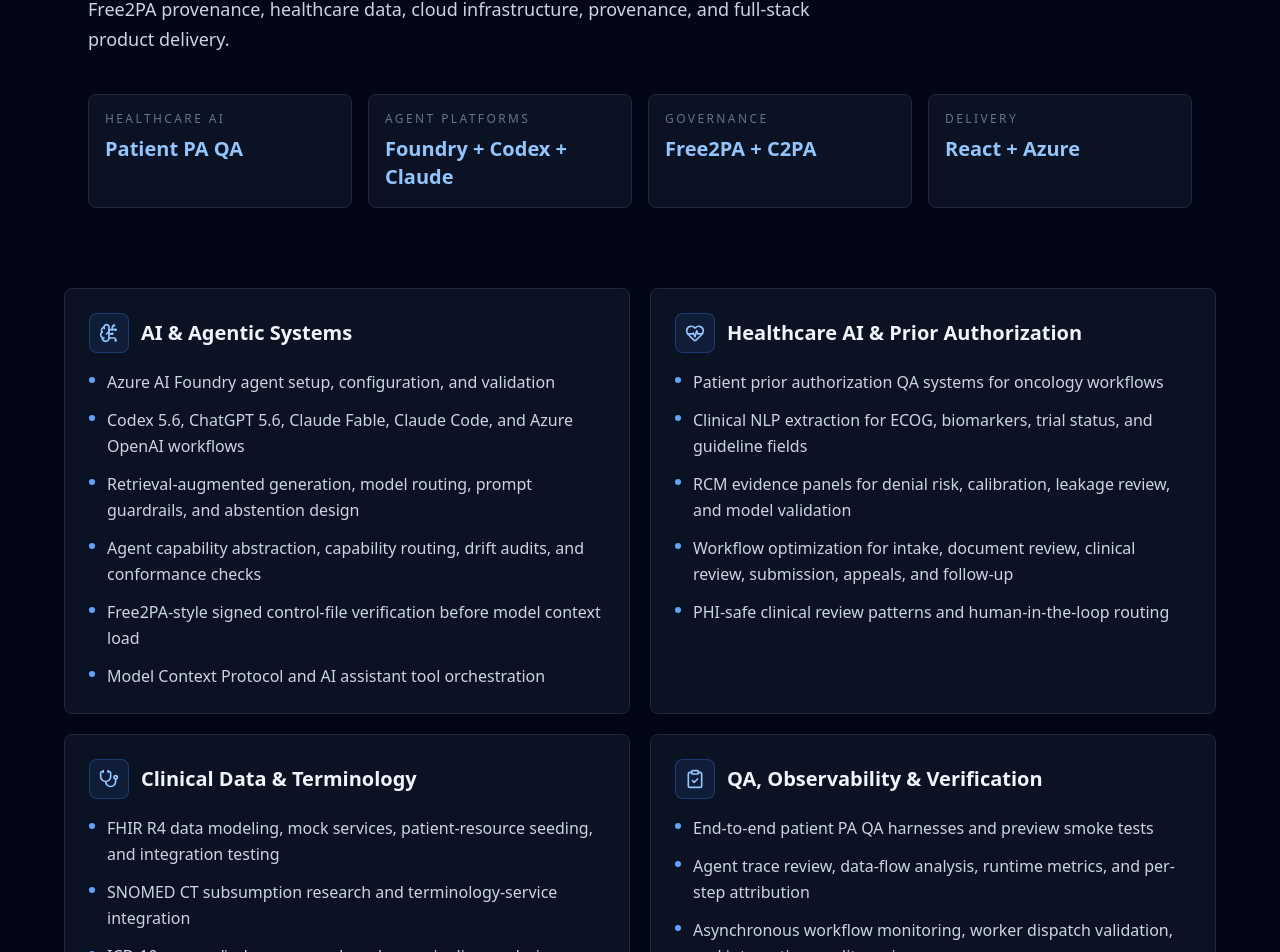
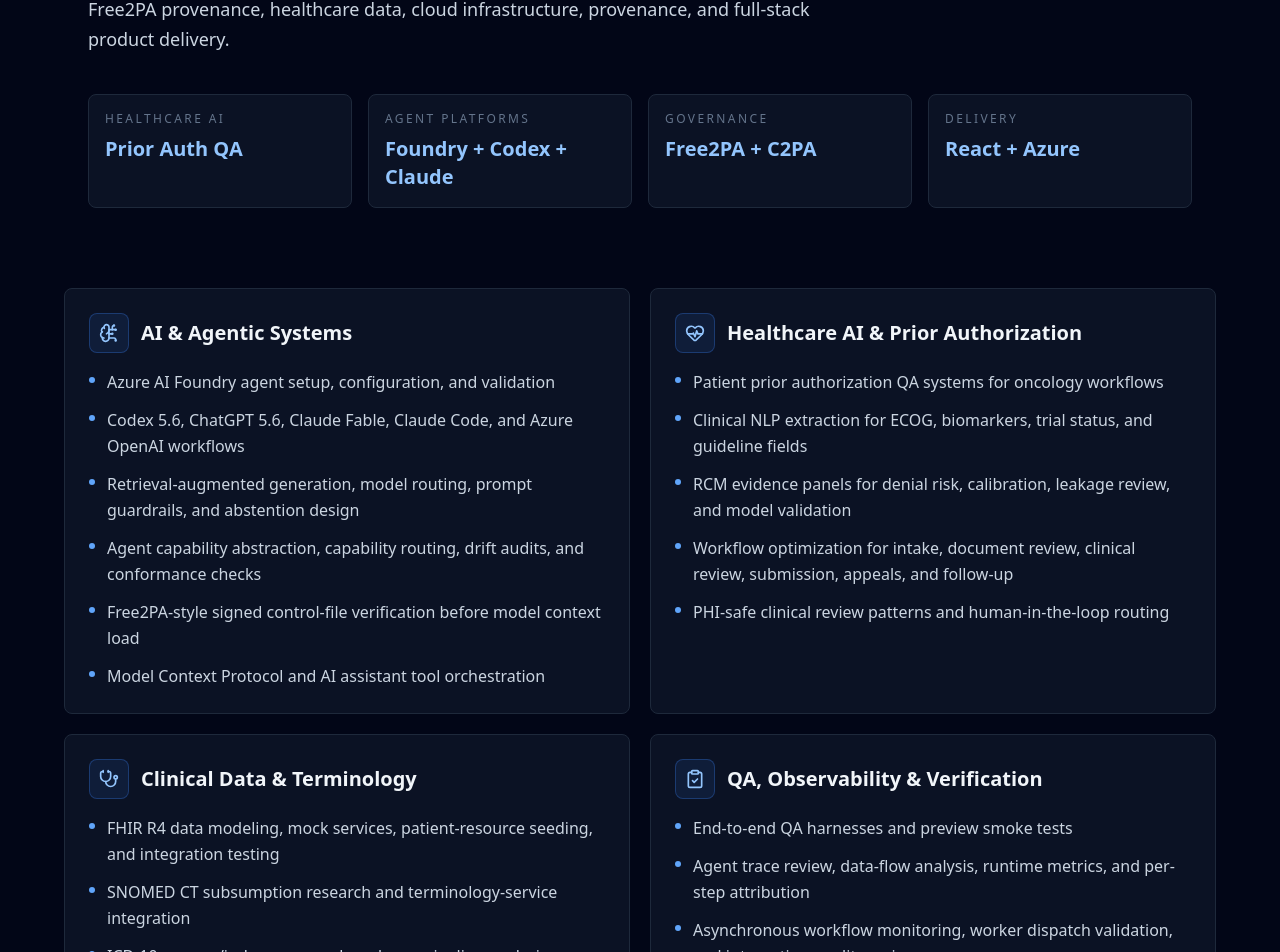
Before and after one commit to kilroyblockchain/karenkilroy, a React (Create React App) app: page /skills in a window 1280 px wide. Shown: the part 449-1401 px from the top of the page. Built offline with nearby package versions, Linux system fonts and the light colour scheme.

Commit message:
refine skills qa wording

```diff
--- a/src/Skills.js
+++ b/src/Skills.js
@@ -52,7 +52,7 @@
     title: 'QA, Observability & Verification',
     icon: ClipboardCheck,
     items: [
-      'End-to-end patient PA QA harnesses and preview smoke tests',
+      'End-to-end QA harnesses and preview smoke tests',
       'Agent trace review, data-flow analysis, runtime metrics, and per-step attribution',
       'Asynchronous workflow monitoring, worker dispatch validation, and integration quality review',
       'Digital Twin assisted QA, before/after evidence capture, and demo-readiness verification',
@@ -95,7 +95,7 @@
 ];
 
 const highlights = [
-  { label: 'Healthcare AI', value: 'Patient PA QA' },
+  { label: 'Healthcare AI', value: 'Prior Auth QA' },
   { label: 'Agent Platforms', value: 'Foundry + Codex + Claude' },
   { label: 'Governance', value: 'Free2PA + C2PA' },
   { label: 'Delivery', value: 'React + Azure' }
```
